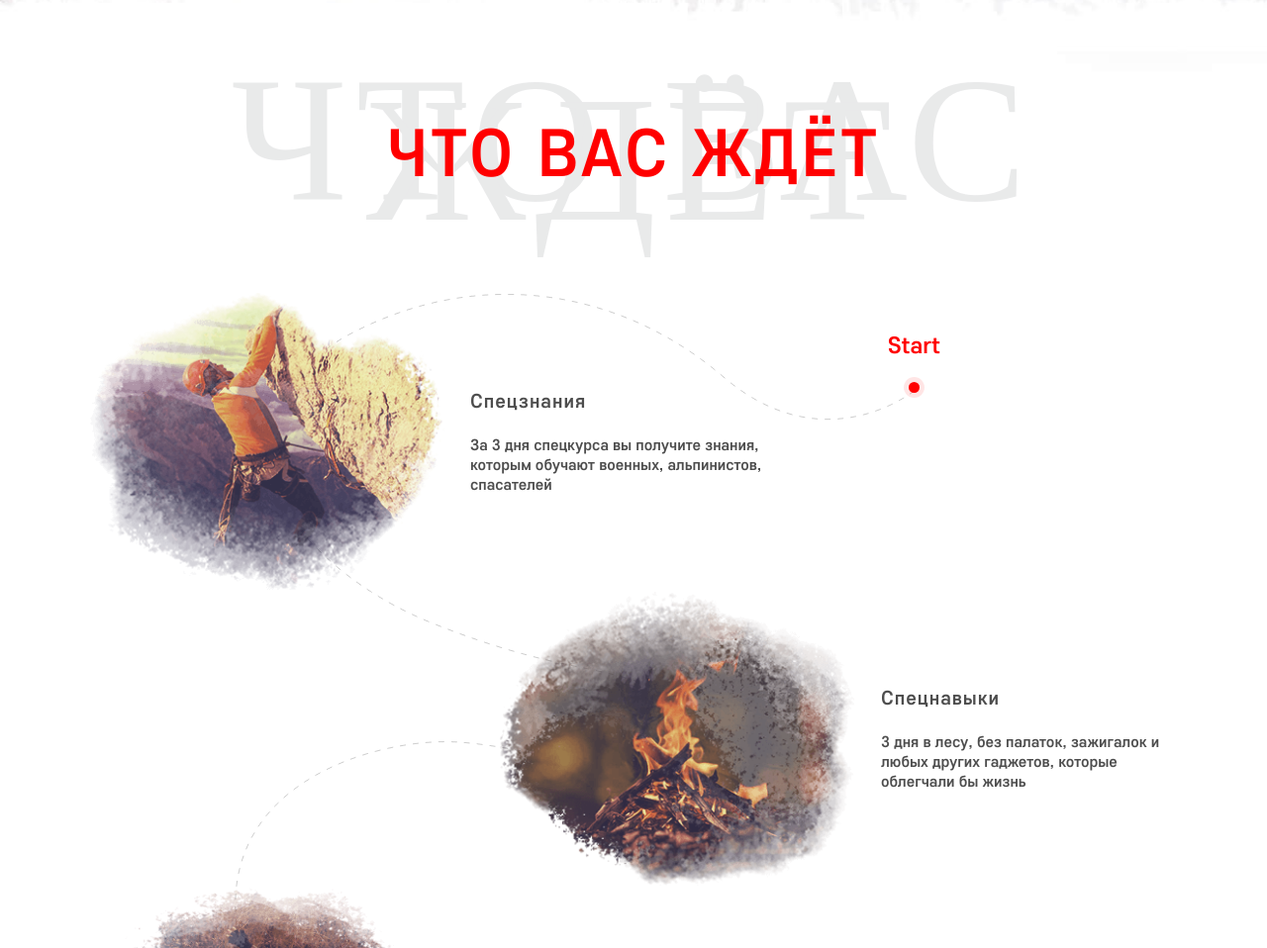
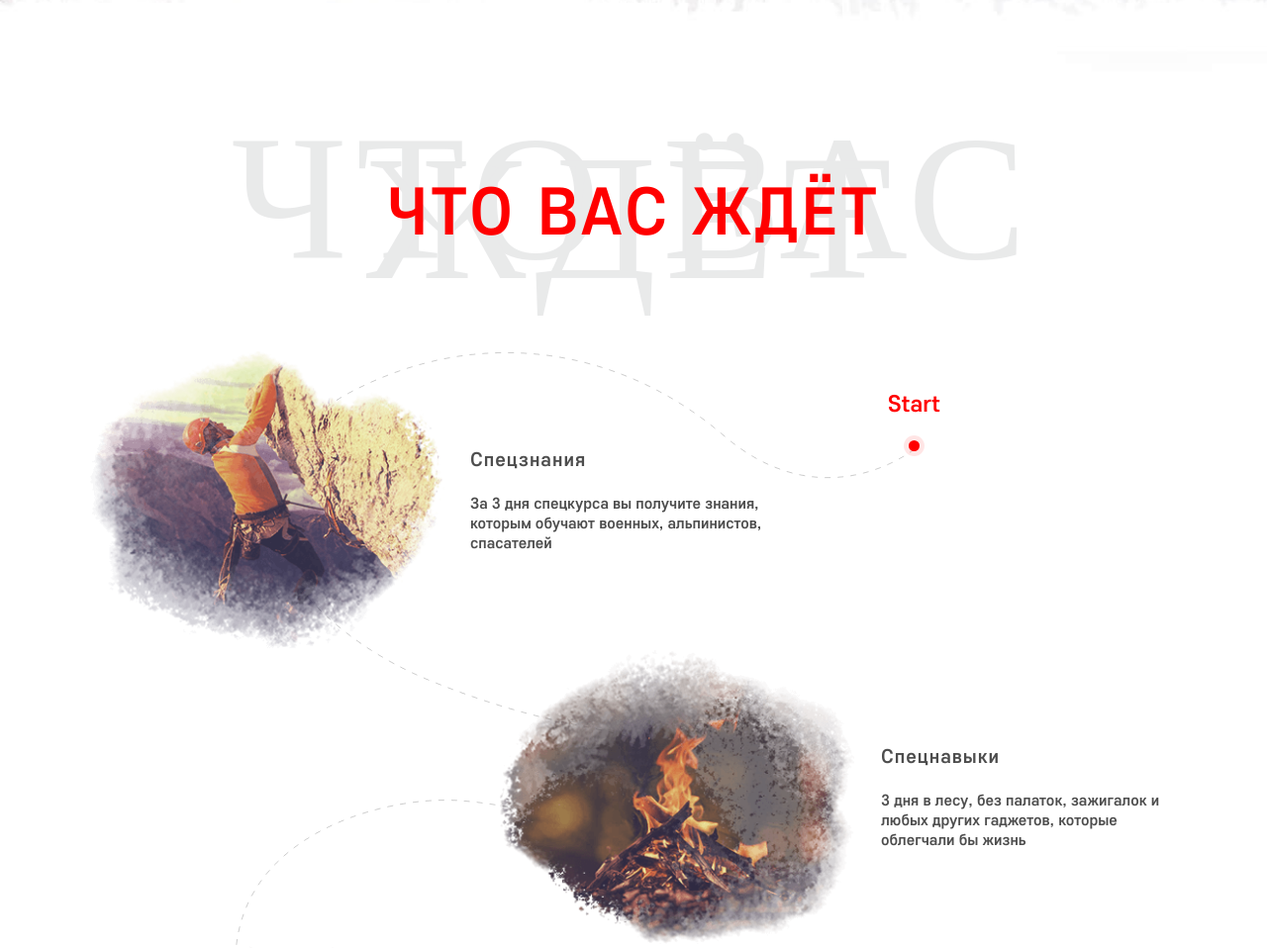
Before and after one commit to BahodiRajabov/sparta, a plain HTML site: page index.html in a window 1280 px wide. Shown: the part 996-1954 px from the top of the page at 99% size. Drawn offline with Linux system fonts and the light colour scheme; a web font is replaced by a local one.

Commit message:
change roadmap section  padding

```diff
--- a/scss/blocks/_roadmap.scss
+++ b/scss/blocks/_roadmap.scss
@@ -1,5 +1,5 @@
 .roadmap {
-  padding-top: 17px;
+  padding-top: 76px;
   padding-bottom: 123px;
 }
 .roadmap__container {
```
Also changed, not shown: css/styles.css.
